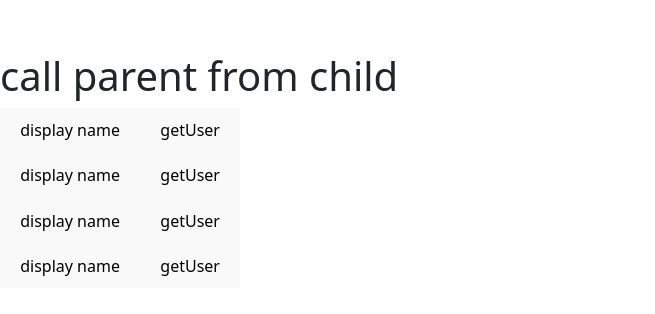
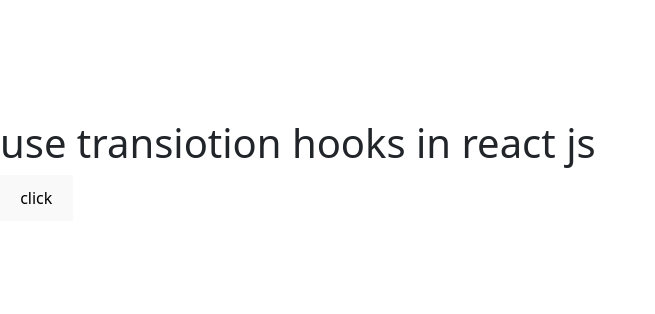
Before and after one commit to Ankitpandey860/reactjs_notes, a React (Vite) app: page / in a window 1280 px wide. Shown: the part 230-544 px from the top of the page, without its empty margins (0-655 px from the left). Built offline with nearby package versions, Linux system fonts and the light colour scheme.

Commit message:
transition hook and useform status

```diff
--- a/src/App.jsx
+++ b/src/App.jsx
@@ -19,9 +19,11 @@ import Counter from "./componentlifecycle";
 import Ext from "./externalstyle";
 import Hook from "./hooks";
 import Caller from "./passfuncasprops";
+import Transition from "./reacttransitionhook";
 import Stcomp from "./styledcomponent";
 import Card from "./stylingReactcss";
 import Uncont from "./uncontrolledcomp";
+import Formstatus from "./useformstatushook";
 import Inputf from "./userefhook";
 import Userprofile from "./userprofile";
 
@@ -77,8 +79,10 @@ function App() {
         <Stcomp />
         <Boot />
         <Inputf />
-        <Uncont />*/}
+        <Uncont />
         <Caller />
+        <Formstatus />*/}
+        <Transition />
     </div>
 
   )
--- /dev/null
+++ b/src/reacttransitionhook.jsx
@@ -0,0 +1,26 @@
+import { useState, useTransition } from "react";
+
+function Transition(){
+    /*const [pending,setPending]=useState(false)
+    const handlebutton=async ()=>{
+        setPending(true)
+        await new Promise(res=>setTimeout(res,2000))       ek way yeh h ab transition  hook ko use krke dekhte hai
+
+        setPending(false)
+    }*/
+    const [pending,startTransition]=useTransition();
+        const handlebutton=async()=>{
+            startTransition(async ()=>{
+                await new Promise(res=>setTimeout(res,2000))
+            })
+
+        }
+    return(
+
+        <div>
+            <h1>use transiotion hooks in react js</h1>
+            <button disabled={pending} onClick={handlebutton} >click</button>
+        </div>
+    );
+}
+export default Transition
--- /dev/null
+++ b/src/useformstatushook.jsx
@@ -0,0 +1,43 @@
+import { useFormStatus } from "react-dom";
+import { useFormState } from "react-dom";
+function Formstatus(){
+
+    const handlesubmit=async()=>{
+        await new Promise( res=>setTimeout(res,5000));
+        console.log("submitting")
+    }
+
+
+    function CustomerForm(){
+        const {pending}= useFormStatus();
+        console.log(pending)
+        return(
+            <div>
+                <form action={handlesubmit}>
+                    <input type="text"  placeholder="enter name" />
+                    <br/><br/>
+                    <input type="text"  placeholder="enter password"/>
+                    <button disabled={pending} >submit</button>
+                </form>
+            </div>
+        )
+    }
+    return(
+
+        <div>
+           <h1> form status hook</h1>
+          {/*} <form action={handlesubmit}>
+                <input type="text"  placeholder="enter name" />
+                <br/><br/>
+                <input type="text"  placeholder="enter password"/>
+                <button  >submit</button>
+           </form>
+
+
+           see ek option h me aisee krluu yaaa theress moree optionn  alag func bnakee usme call krluu tab bhi
+           chal jaayega */}
+           <CustomerForm />
+        </div>
+    )
+}
+export default Formstatus
```
